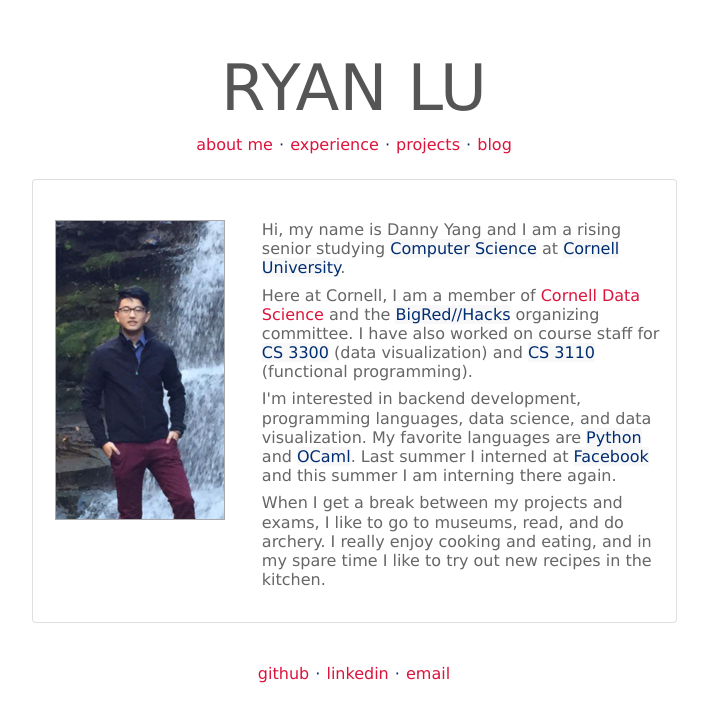
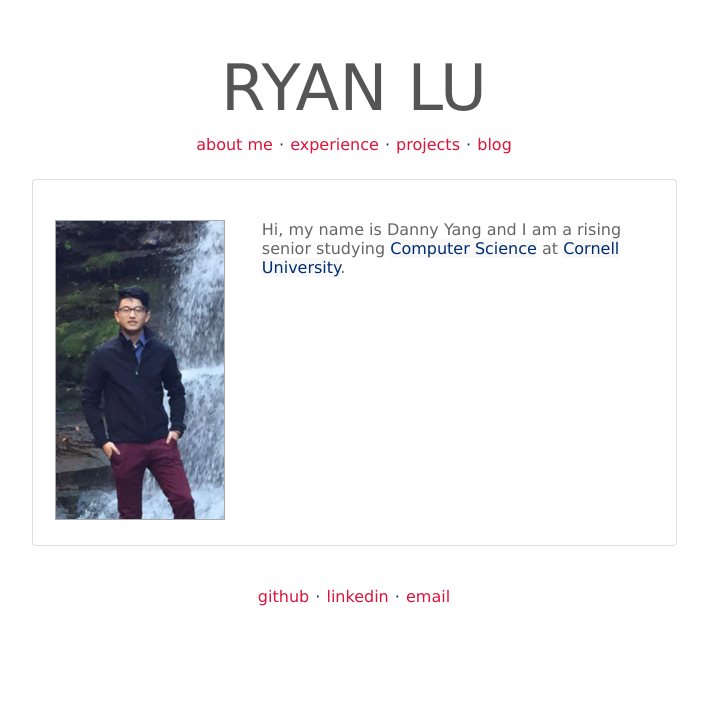
Before and after one commit to ryanlu41/ryanlu41.github.io, a Jekyll site: the page built from index.html, in a window 1280 px wide. Shown: the top 722 px of the page, without its empty margins (286-994 px from the left). Built offline with Jekyll 4.4.1, drawn with Linux system fonts in a browser that asks for light colours.

Commit message:
Update index.html

```diff
--- a/index.html
+++ b/index.html
@@ -9,17 +9,6 @@ title: Ryan Lu - Profile
             <div class="col-sm-8">
                 <h4 class='about'>Hi, my name is Danny Yang and I am a rising senior studying <span class="highlight">Computer
                         Science</span> at <span class="highlight">Cornell University</span>. </h4>
-                <h4 class='about'>Here at Cornell, I am a member of <a class="nm" href="https://cornelldata.science/"
-                        target="_blank">Cornell Data Science</a> and the <span class="highlight">BigRed//Hacks</span>
-                    organizing committee. I have also worked on course staff for <span class="highlight">CS 3300</span>
-                    (data visualization) and <span class="highlight">CS 3110</span> (functional programming).</h4>
-                <h4 class='about'>I'm interested in backend development, programming languages,
-                    data science, and data visualization. My favorite languages are <span class="highlight">Python</span> and
-                    <span class="highlight">OCaml</span>.
-                    Last summer I interned at <span class="highlight">Facebook</span> and this summer I am interning there again.</h4>
-                <h4 class='about'>When I get a break between my projects and exams, I like to go to
-                    museums, read, and do archery. I really enjoy cooking and eating, and in my spare time I like
-                    to try out new recipes in the kitchen.</h4>
             </div>
         </div>
     </div>
```
